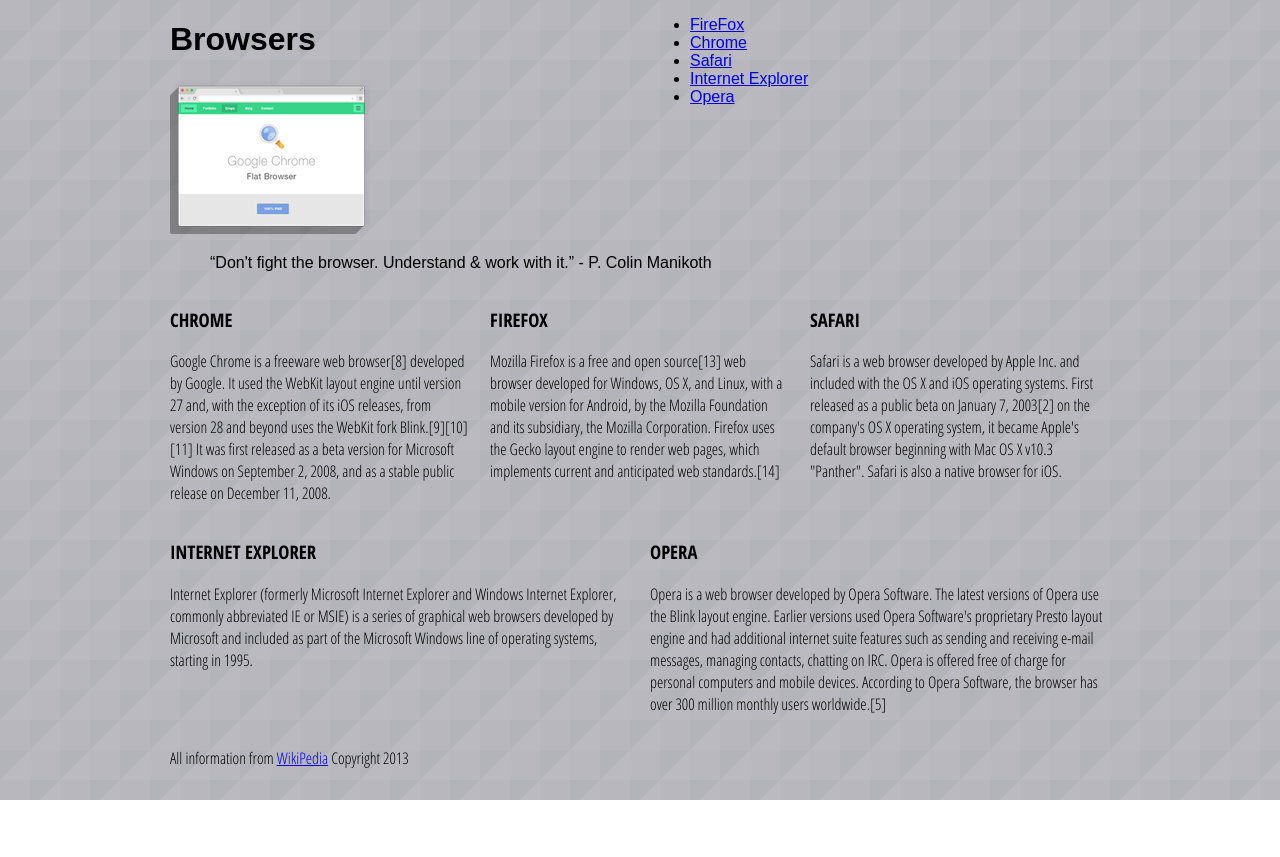
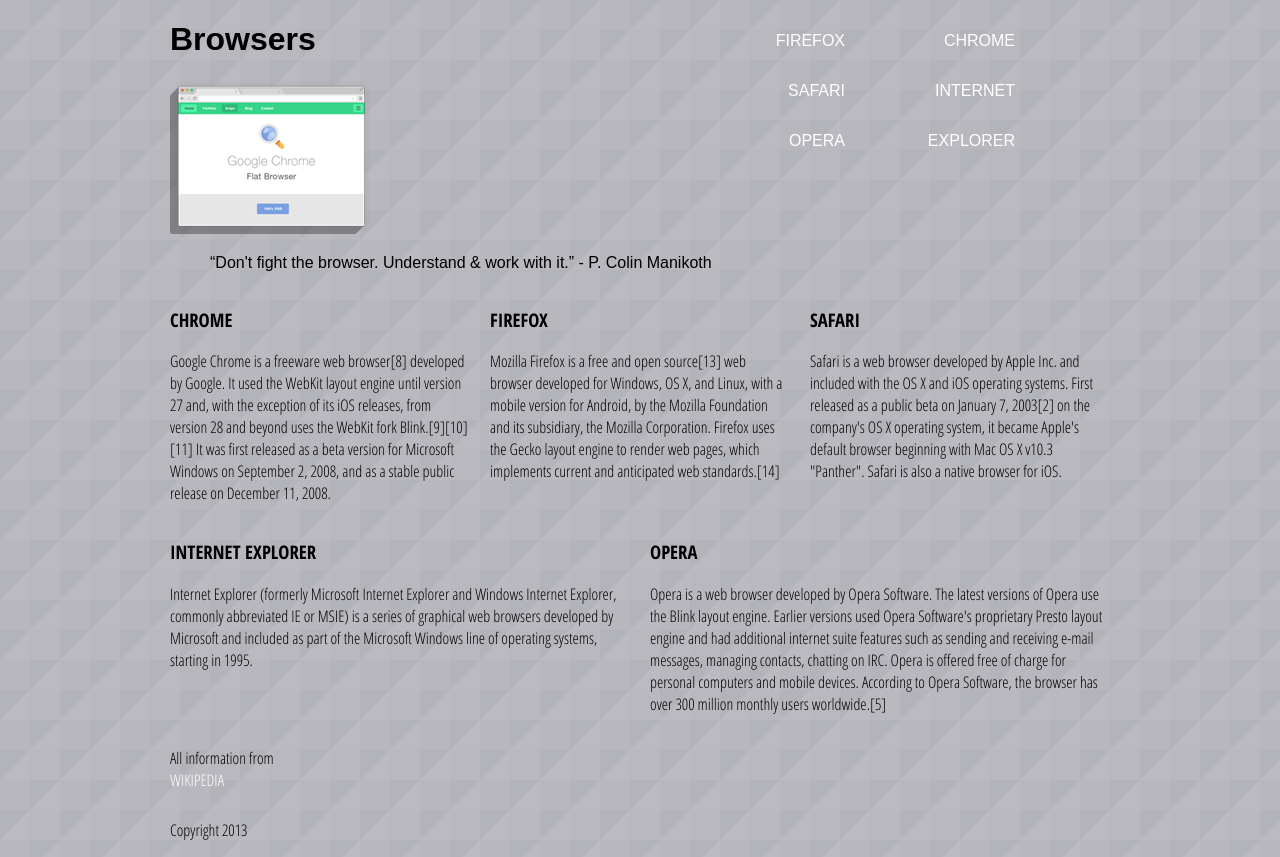
Before and after one commit to batanasova/Midterm-Refresher, a plain HTML site: page index.html in a window 1280 px wide. Before the commit the page ends 800 px from the top, so only its background shows below. Drawn offline with Linux system fonts and the light colour scheme.

Commit message:
Basic Nav Style

```diff
--- a/css/styles.css
+++ b/css/styles.css
@@ -11,24 +11,30 @@
         text-transform: uppercase;
 }
 
-header {
+/* NAV STYLING*/
+
+li {
+
+  float: left;
+  line-height: 50px;
+  list-style: none;
+  margin: 0 5px;
+  text-align: right;
 
 }
 
-nav {
-
+a {
+  color: #fff;
+  display: block;
+  height: 50px;
+  padding: 0 10px 0 0;
+  text-transform: uppercase;
+  text-decoration: none;
+  width: 150px;
 }
 
-blockquote {
-
-}
-
-footer {
-
-}
-
-section {
-
+a:hover {
+  background: blue ;
 }
 
 .showgrid {
```
